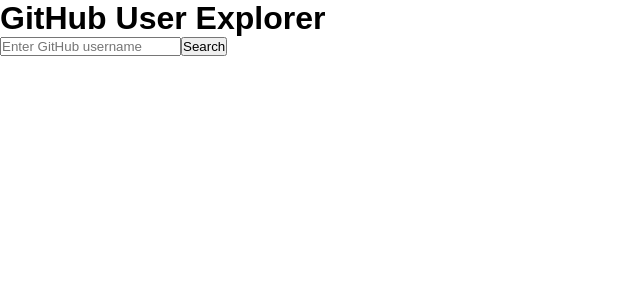
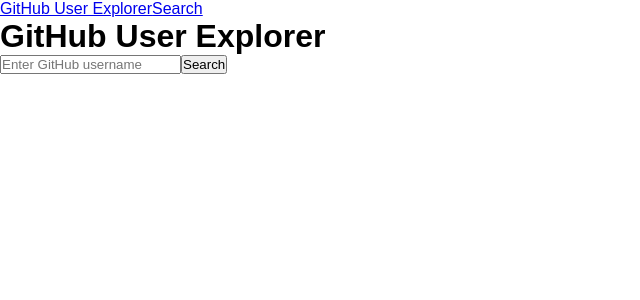
Before and after one commit to kidistm03/Github-User-Explorer, a React (Vite) app: page / in a window 1280 px wide. Shown: the top 300 px of the page, without its empty margins (0-640 px from the left). Built offline with nearby package versions, Linux system fonts and the light colour scheme; no server answers.

Commit message:
connect navigation to application

```diff
--- a/src/App.tsx
+++ b/src/App.tsx
@@ -6,12 +6,15 @@ import RepoDetail from './pages/RepoDetail'
 import NotFound from './pages/NotFound'
 import RateLimit from './components/RateLimit'
 import useGitHubRateLimit from './hooks/useGitHubRateLimit'
+import Navigation from './components/Navigation'
 
 function App() {
   const { rateLimit } = useGitHubRateLimit()
 
   return (
     <BrowserRouter>
+      <Navigation />
+
       {rateLimit && (
         <RateLimit rateLimit={rateLimit} />
       )}
```
